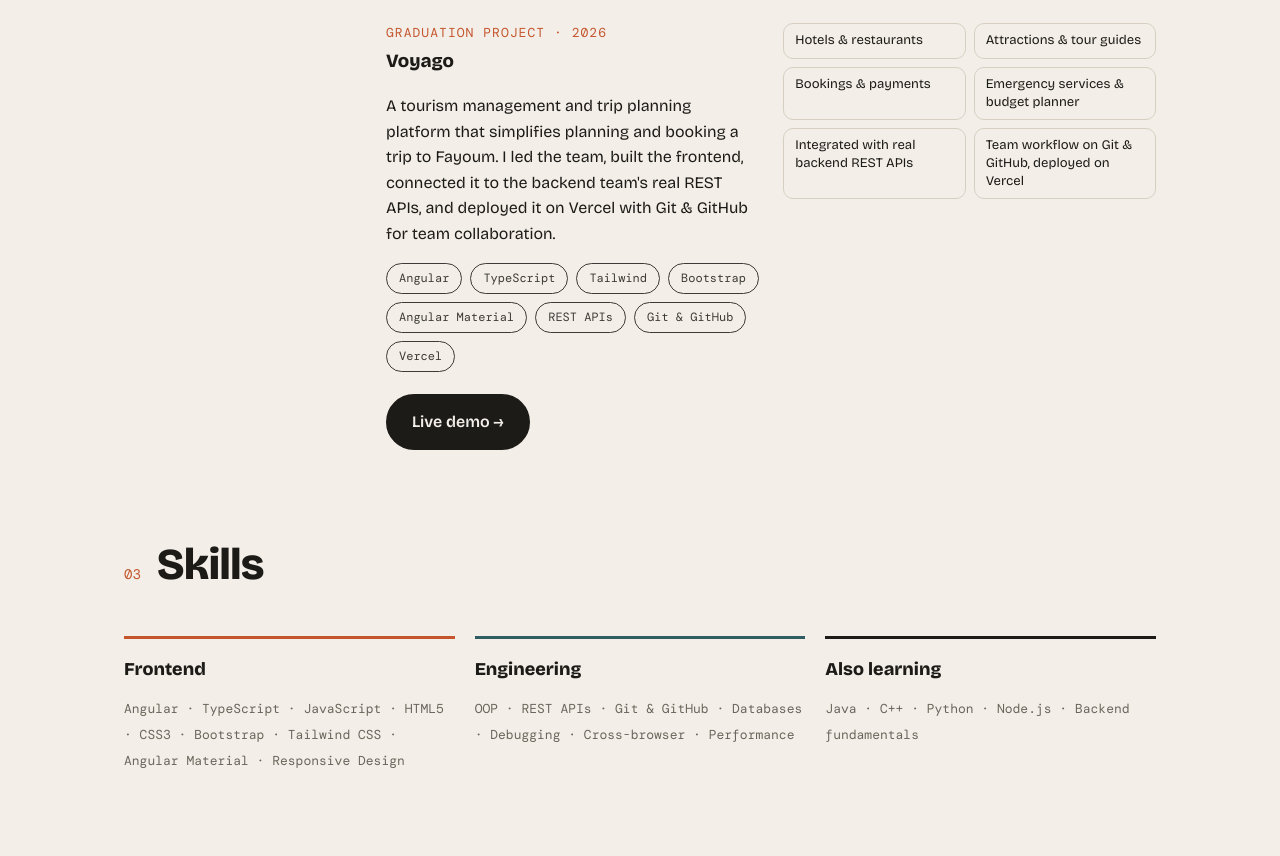
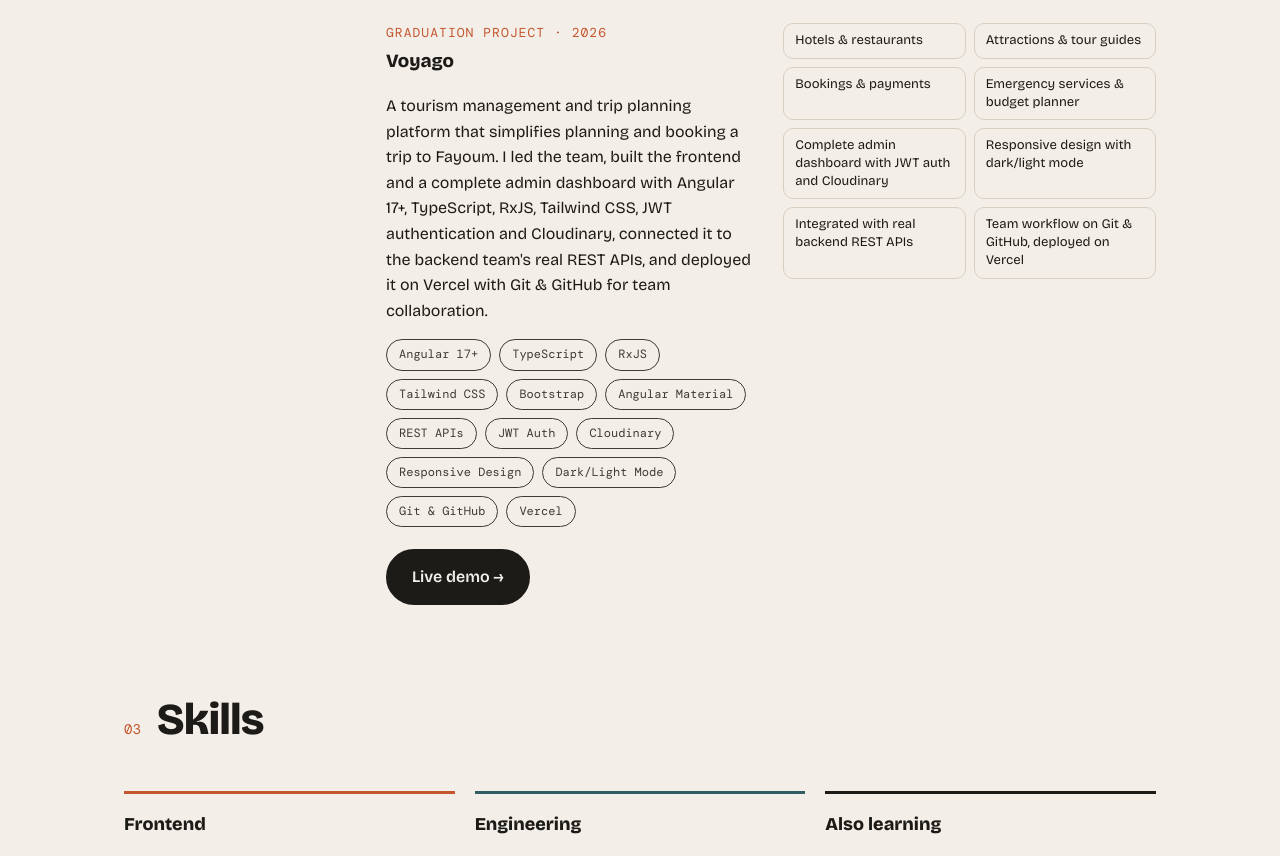
Before and after one commit to BassantEzzat/bassant-portfolio, an Angular app: page / in a window 1280 px wide. Shown: the part 1780-2636 px from the top of the page. Built offline with nearby package versions, Linux system fonts and the light colour scheme.

Commit message:
update Voyago tools

```diff
--- a/src/app/portfolio.data.ts
+++ b/src/app/portfolio.data.ts
@@ -33,14 +33,19 @@ export const STATS = [
 export const FEATURED = {
   tag: 'Graduation project · 2026',
   title: 'Voyago',
-  desc: 'A tourism management and trip planning platform that simplifies planning and booking a trip to Fayoum. I led the team, built the frontend, connected it to the backend team\'s real REST APIs, and deployed it on Vercel with Git & GitHub for team collaboration.',
+  desc: 'A tourism management and trip planning platform that simplifies planning and booking a trip to Fayoum. I led the team, built the frontend and a complete admin dashboard with Angular 17+, TypeScript, RxJS, Tailwind CSS, JWT authentication and Cloudinary, connected it to the backend team\'s real REST APIs, and deployed it on Vercel with Git & GitHub for team collaboration.',
   stack: [
-    'Angular',
+    'Angular 17+',
     'TypeScript',
-    'Tailwind',
+    'RxJS',
+    'Tailwind CSS',
     'Bootstrap',
     'Angular Material',
     'REST APIs',
+    'JWT Auth',
+    'Cloudinary',
+    'Responsive Design',
+    'Dark/Light Mode',
     'Git & GitHub',
     'Vercel',
   ],
@@ -50,6 +55,8 @@ export const FEATURED = {
     'Attractions & tour guides',
     'Bookings & payments',
     'Emergency services & budget planner',
+    'Complete admin dashboard with JWT auth and Cloudinary',
+    'Responsive design with dark/light mode',
     'Integrated with real backend REST APIs',
     'Team workflow on Git & GitHub, deployed on Vercel',
   ],
```
Also changed, not shown: 1 other file (tests, documents, lock files or other folders).
